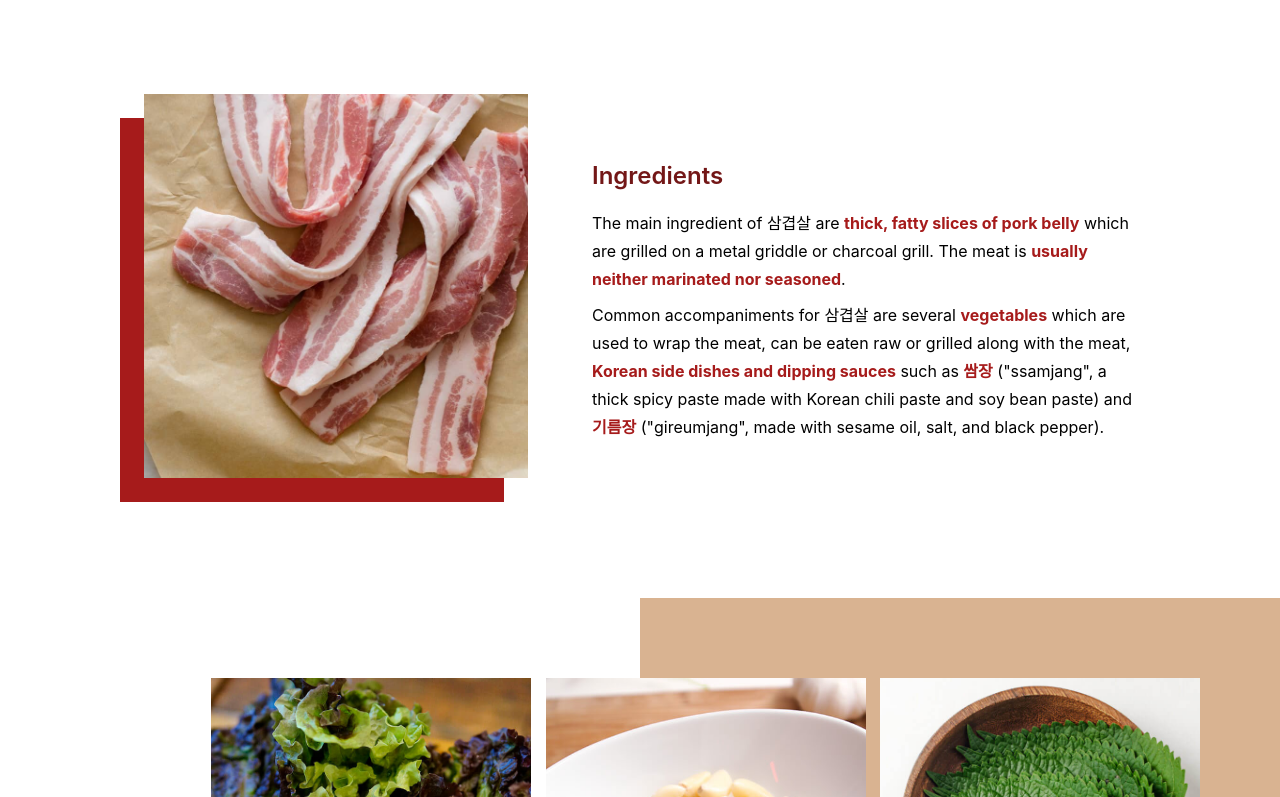
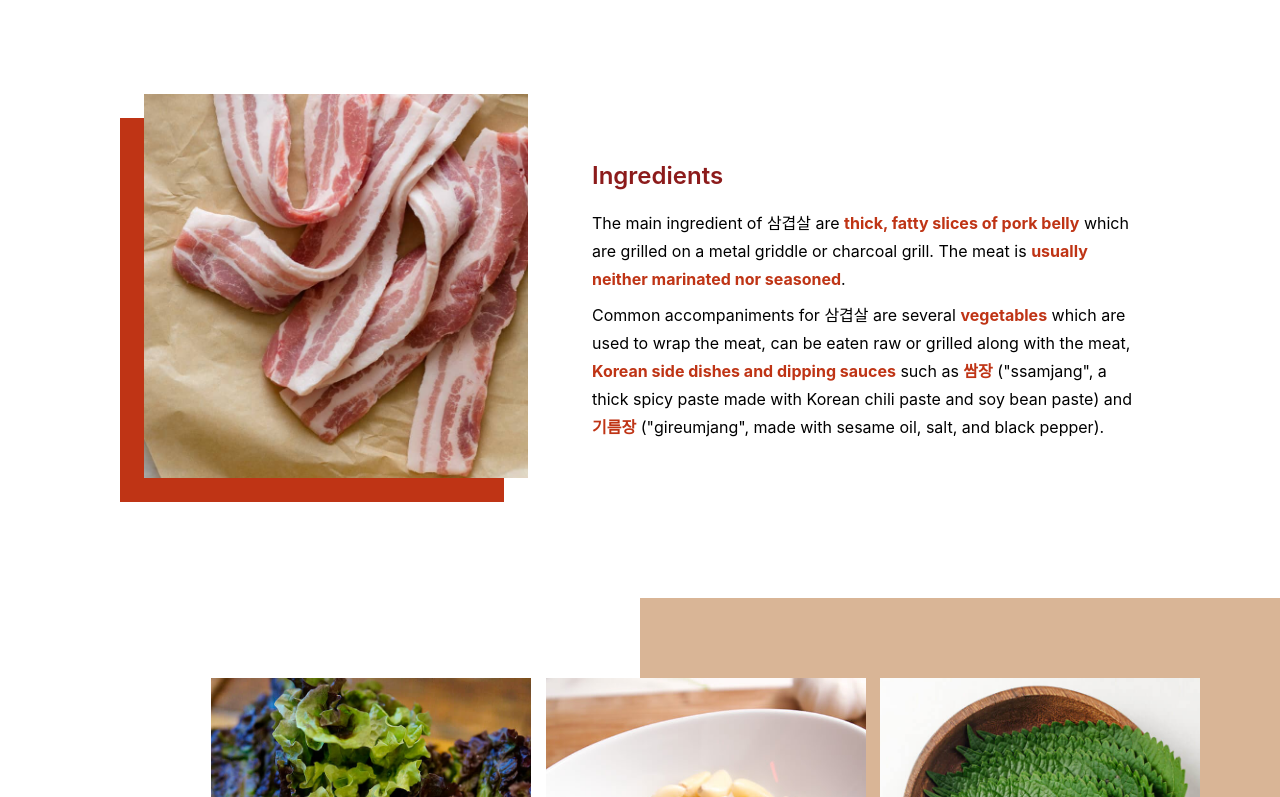
Before and after one commit to d-mini/mediendesign, a React (Create React App) app: page / in a window 1280 px wide. Shown: the part 1783-2580 px from the top of the page. Built offline with nearby package versions, Linux system fonts and the light colour scheme.

Commit message:
UPDATE colors

```diff
--- a/src/components/NavBar.css
+++ b/src/components/NavBar.css
@@ -11,11 +11,11 @@
 }
 
 .navbar-green {
-    background: rgba(2, 38, 1, 0.85);
+    background: rgba(2, 38, 1, 0.9);
 }
 
 .navbar-red {
-    background: rgba(115, 23, 23, 0.85);
+    background: rgba(140, 27, 27, 0.9);
 }
 
 .navbar-green, .navbar-red {
--- a/src/main.css
+++ b/src/main.css
@@ -651,7 +651,7 @@ video {
 }
 .text-primary-light {
   --tw-text-opacity: 1;
-  color: rgb(5 89 2 / var(--tw-text-opacity));
+  color: rgb(6 115 2 / var(--tw-text-opacity));
 }
 .text-white {
   --tw-text-opacity: 1;
@@ -659,11 +659,11 @@ video {
 }
 .text-secondary {
   --tw-text-opacity: 1;
-  color: rgb(115 23 23 / var(--tw-text-opacity));
+  color: rgb(140 27 27 / var(--tw-text-opacity));
 }
 .text-secondary-light {
   --tw-text-opacity: 1;
-  color: rgb(166 27 27 / var(--tw-text-opacity));
+  color: rgb(191 52 21 / var(--tw-text-opacity));
 }
 @media (min-width: 640px) {
 
--- a/src/variables.css
+++ b/src/variables.css
@@ -1,10 +1,10 @@
 :root {
     --main: #181818;
-    --main-light: #D9B391;
+    --main-light: #D9B596;
     --primary: #022601;
-    --primary-light: #055902;
-    --secondary: #731717;
-    --secondary-light: #A61B1B;
+    --primary-light: #067302;
+    --secondary: #8C1B1B;
+    --secondary-light: #BF3415;
     --text: #222222;
     --white: #FFFFFF;
 }
--- a/tailwind.config.js
+++ b/tailwind.config.js
@@ -7,11 +7,11 @@ module.exports = {
     extend: {
       colors: {
         'main': '#181818',
-        'main-light': '#D9B391',
+        'main-light': '#D9B596',
         'primary': '#022601',
-        'primary-light': '#055902',
-        'secondary': '#731717',
-        'secondary-light': '#A61B1B',
+        'primary-light': '#067302',
+        'secondary': '#8C1B1B',
+        'secondary-light': '#BF3415',
       },
     },
   },
```
